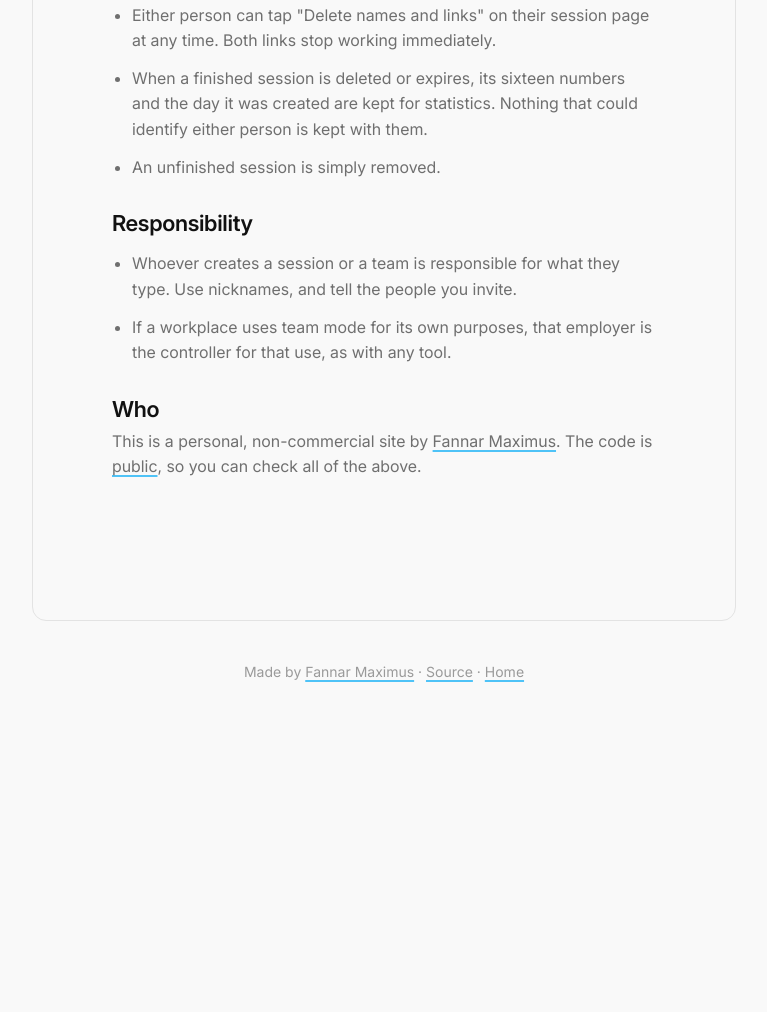
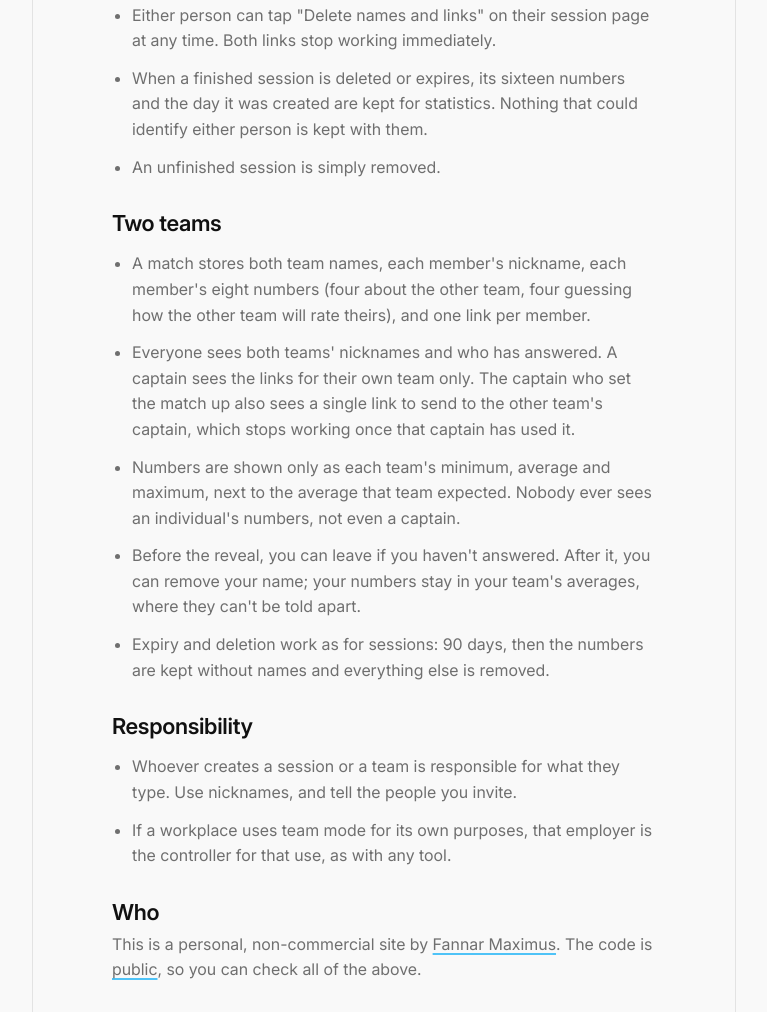
Before and after one commit to fomaximus/trust.fannarmaximus.com, a website: page public/privacy.html in a window 1280 px wide. Shown: the part 921-1933 px from the top of the page, without its empty margins (256-1023 px from the left). Before the commit the page ends 1652 px from the top, so only its background shows below. Drawn offline with Linux system fonts and the light colour scheme.

Commit message:
feat: two-team privacy section, expiry, docs
Co-Authored-By: Claude Fable 5.1 <noreply@anthropic.com>
Claude-Session: https://claude.ai/code/session_015y2TWmt27S3TM6U7w2FiJX

```diff
--- a/public/privacy.html
+++ b/public/privacy.html
@@ -43,6 +43,15 @@
 			<li>An unfinished session is simply removed.</li>
 		</ul>
 
+		<h3>Two teams</h3>
+		<ul>
+			<li>A match stores both team names, each member's nickname, each member's eight numbers (four about the other team, four guessing how the other team will rate theirs), and one link per member.</li>
+			<li>Everyone sees both teams' nicknames and who has answered. A captain sees the links for their own team only. The captain who set the match up also sees a single link to send to the other team's captain, which stops working once that captain has used it.</li>
+			<li>Numbers are shown only as each team's minimum, average and maximum, next to the average that team expected. Nobody ever sees an individual's numbers, not even a captain.</li>
+			<li>Before the reveal, you can leave if you haven't answered. After it, you can remove your name; your numbers stay in your team's averages, where they can't be told apart.</li>
+			<li>Expiry and deletion work as for sessions: 90 days, then the numbers are kept without names and everything else is removed.</li>
+		</ul>
+
 		<h3>Responsibility</h3>
 		<ul>
 			<li>Whoever creates a session or a team is responsible for what they type. Use nicknames, and tell the people you invite.</li>
--- a/src/worker.js
+++ b/src/worker.js
@@ -4,6 +4,7 @@
 import { handleApi } from "./api.js";
 import { handleMatchApi } from "./matchapi.js";
 import { anonymiseExpired, clearOldIpHashes } from "./store.js";
+import { anonymiseExpiredMatches } from "./matchstore.js";
 
 const LOCAL_HOSTS = new Set(["localhost", "127.0.0.1", "[::1]"]);
 const SECURITY_HEADERS = {
@@ -56,6 +57,7 @@ export default {
 	async scheduled(controller, env) {
 		const now = Date.now();
 		await anonymiseExpired(env.DB, now);
+		await anonymiseExpiredMatches(env.DB, now);
 		await clearOldIpHashes(env.DB, now - 24 * 60 * 60 * 1000);
 	},
 };
```
Also changed, not shown: docs/superpowers/specs/2026-10-28-team-sessions-design.md (+1 -1 lines), test/worker.test.js (+16 -0 lines), README.md.
